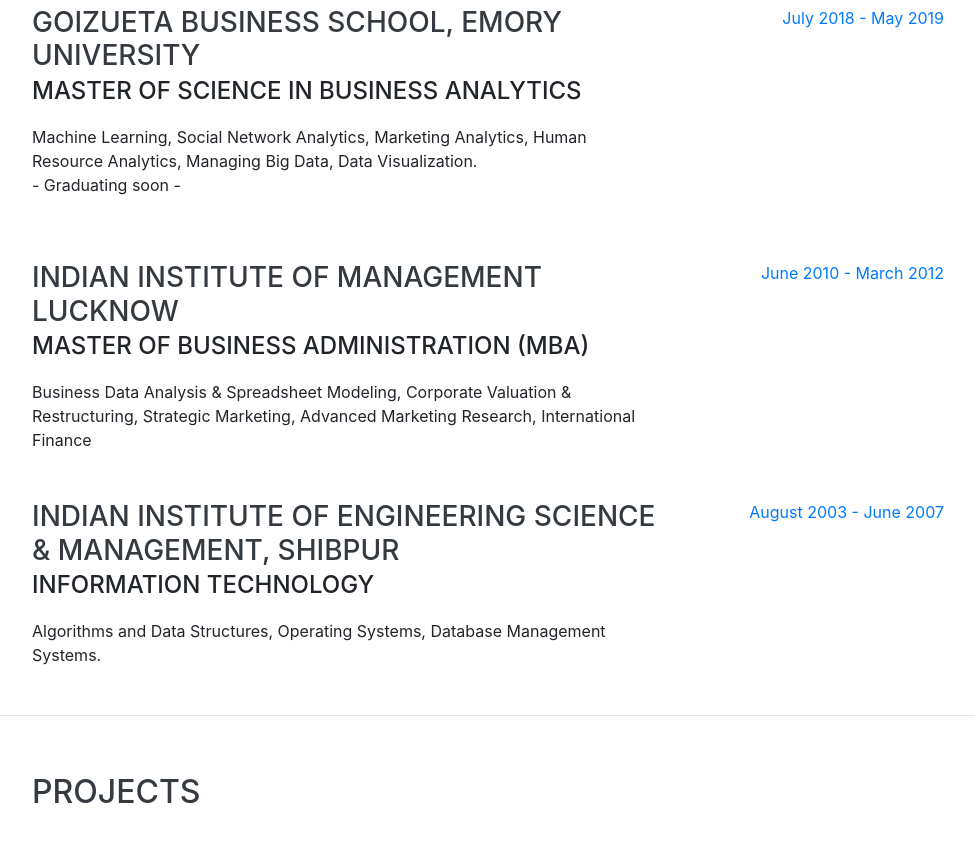
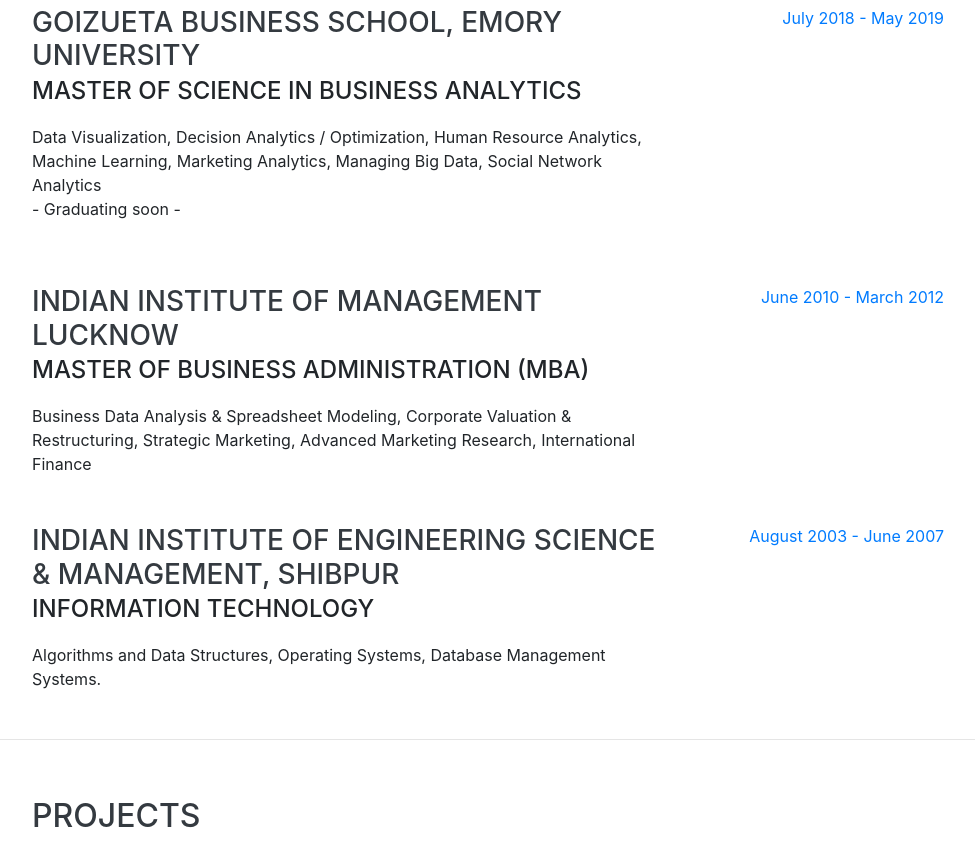
Before and after one commit to abhishek-saha/abhishek-saha.github.io, a website with bundled scripts: page index.html in a window 1280 px wide. Shown: the part 4020-4879 px from the top of the page, without its empty margins (288-1263 px from the left). Built offline with nearby package versions, Linux system fonts and the light colour scheme; a web font is replaced by a local one.

Commit message:
added MSBA courses

```diff
--- a/index.html
+++ b/index.html
@@ -230,7 +230,7 @@
           <div class="resume-content">
             <h3 class="mb-0">Goizueta Business School, Emory University</h3>
             <div class="subheading mb-3">Master of Science in Business Analytics</div>
-            <div>Machine Learning, Social Network Analytics, Marketing Analytics, Human Resource Analytics, Managing Big Data, Data Visualization. </div>
+            <div>Data Visualization, Decision Analytics / Optimization, Human Resource Analytics, Machine Learning, Marketing Analytics, Managing Big Data, Social Network Analytics </div>
             <p>- Graduating soon -</p>
           </div>
           <div class="resume-date text-md-right">
```
